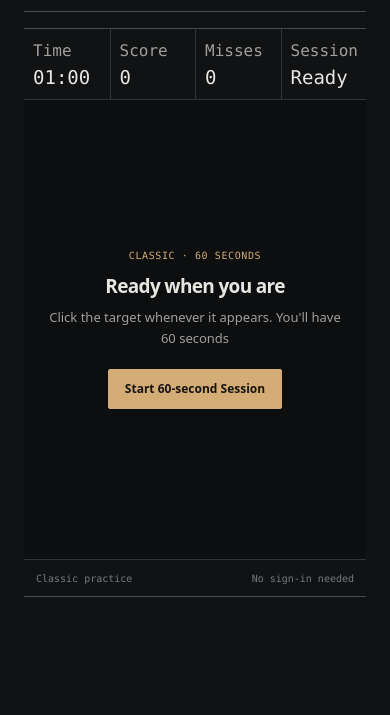
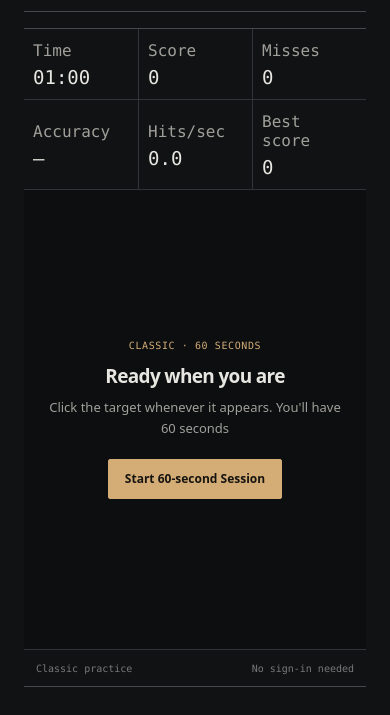
Before and after one commit to thatsdarsh2/AimTrain, a plain HTML site: page index.html in a window 390 px wide. Shown: the part 154-869 px from the top of the page. Before the commit the page ends 844 px from the top, so only its background shows below. Drawn offline with Linux system fonts and the light colour scheme.

Commit message:
added more statistics to the game

```diff
--- a/index.html
+++ b/index.html
@@ -41,8 +41,16 @@
                             <span class="hud-value" id="misses-value">0</span>
                         </div>
                         <div class="hud-stat">
-                            <span class="hud-label">Session</span>
-                            <span class="hud-value" id="status-value">Ready</span>
+                            <span class="hud-label">Accuracy</span>
+                            <span class="hud-value" id="accuracy-value">Ready</span>
+                        </div>
+                        <div class="hud-stat">
+                            <span class="hud-label">Hits/sec</span>
+                            <span class="hud-value" id="hit-rate-value">0.0</span>
+                        </div>
+                        <div class="hud-stat">
+                            <span class="hud-label">Best score</span>
+                            <span class="hud-value" id="best-score-value">0</span>
                         </div>
                     </div>
 
--- a/src/main.js
+++ b/src/main.js
@@ -8,18 +8,21 @@ const startButton = document.querySelector("#start-button");
 const timeValue = document.querySelector("#time-value");
 const scoreValue = document.querySelector("#score-value");
 const missesValue = document.querySelector("#misses-value");
-const statusValue = document.querySelector("#status-value");
+const accuracyValue = document.querySelector("#accuracy-value");
+const hitRateValue = document.querySelector("#hit-rate-value");
+const bestScoreValue = document.querySelector("#best-score-value");
 
 const startKicker = startPanel?.querySelector(".start-kicker")
 const startHeading = startPanel?.querySelector("h2")
 const startCopy = startPanel?.querySelector(".start-copy")
 
-if(!playArea || !target || !startPanel || !startButton || !timeValue || !scoreValue || !missesValue || !statusValue || !startKicker || !startHeading || !startCopy) {
+if(!playArea || !target || !startPanel || !startButton || !timeValue || !scoreValue || !missesValue || !accuracyValue || !hitRateValue || !bestScoreValue || !startKicker || !startHeading || !startCopy) {
     throw new Error("AimTrain could not find its game elements.");
 
 }
 
 const session = createSession({durationSeconds : 60});
+let bestScore = 0;
 function formatTime(totalSeconds) {
     const minutes = Math.floor(totalSeconds/60);
     const seconds = totalSeconds % 60;
@@ -95,21 +98,37 @@ session.subscribe((state) => {
   scoreValue.textContent = String(state.hits);
   missesValue.textContent = String(state.misses);
 
-    if(state.phase === "ready") {
-        statusValue.textContent = "Ready";
+  const totalShots = state.hits + state.misses;
 
-    }else if(state.phase === "running"){
-        statusValue.textContent = "Running";
-    }else {
-        statusValue.textContent = "Complete";
+  const accuracy =
+    totalShots === 0
+      ? "—"
+      : `${Math.round((state.hits / totalShots) * 100)}%`;
 
+  const elapsedSeconds = state.durationSeconds - state.remainingSeconds;
 
+  const hitRate =
+    elapsedSeconds <= 0
+      ? "0.0"
+      : (state.hits / elapsedSeconds).toFixed(1);
+
+  if (state.phase === "complete" && state.hits > bestScore) {
+    bestScore = state.hits;
+  }
+
+  accuracyValue.textContent = accuracy;
+  hitRateValue.textContent = hitRate;
+  bestScoreValue.textContent = String(bestScore);
+
+  if (state.phase !== "complete") {
+    return;
+  }
 
   target.hidden = true;
   startPanel.hidden = false;
   startKicker.textContent = "FINAL SCORE";
   startHeading.textContent = `You scored ${state.hits}`;
-        startCopy.textContent = ` you hit ${state.hits} targets and missed ${state.misses} times.`
-        startButton.textContent = "Play AGAIN";
-    }
+  startCopy.textContent =
+    `Accuracy: ${accuracy} · Hit rate: ${hitRate} / sec · Misses: ${state.misses} · Best score: ${bestScore}`;
+  startButton.textContent = "Play again";
 });
--- a/styles/main.css
+++ b/styles/main.css
@@ -164,7 +164,7 @@ h1{
 
 .hud {
     display:grid;
-    grid-template-columns:repeat(4, minmax(0,1fr));
+    grid-template-columns:repeat(6, minmax(0,1fr));
     border-bottom:1px solid var(--border);
 
 }
@@ -352,6 +352,17 @@ h1{
     .play-area {
         min-height: min(56vh, 460px);
     }
+
+    .hud {
+        grid-template-columns: repeat(3, minmax(0, 1fr));
+    }
+
+    .hud-stat:nth-child(4){
+        border-left: 0;
+    }
+    .hud-stat:nth-child(n + 4) {
+        border-top: 1px solid var(--border);
+    }
 }
 
 @media(max-width: 380px){
```
Lines whose indentation alone changed are shown as unchanged.
